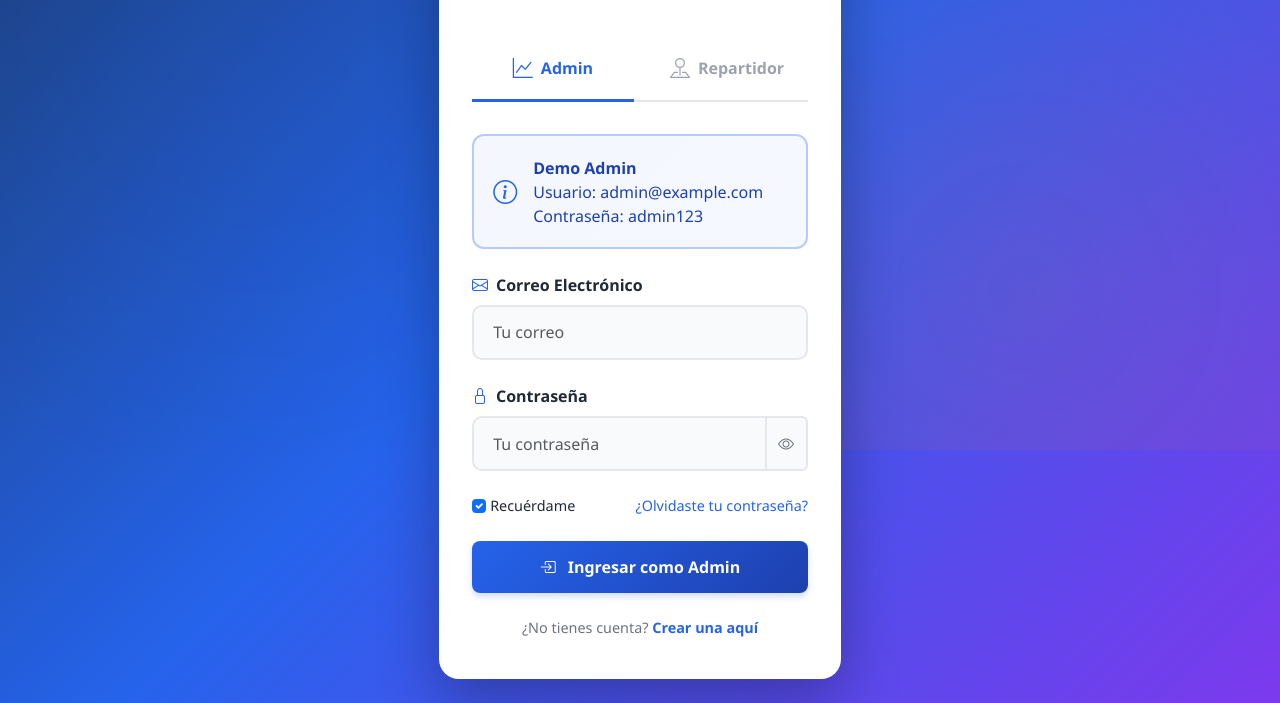
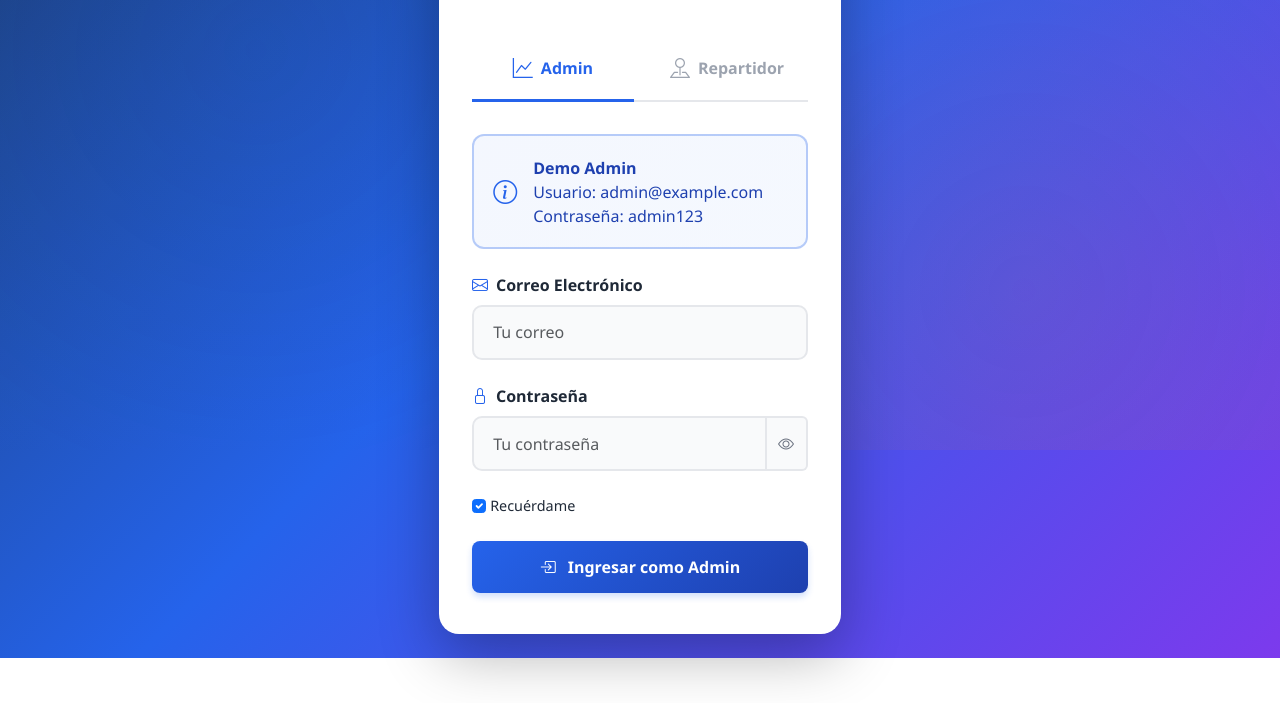
Before and after one commit to Aserejex22/Integradora-PWA, a plain HTML site: page cliente/login.html in a window 1280 px wide. Shown: the part 350-1053 px from the top of the page. After the commit the page ends 1008 px from the top, so only its background shows below. Drawn offline with nearby package versions, Linux system fonts and the light colour scheme.

Commit message:
[ADD] Sin registrar Usuario

```diff
--- a/cliente/login.html
+++ b/cliente/login.html
@@ -431,7 +431,6 @@
                 <input type="checkbox" class="form-check-input" checked />
                 Recuérdame
               </label>
-              <a href="#">¿Olvidaste tu contraseña?</a>
             </div>
 
             <button type="submit" class="btn-login admin">
@@ -477,7 +476,6 @@
                 <input type="checkbox" class="form-check-input" checked />
                 Recuérdame
               </label>
-              <a href="#">¿Olvidaste tu contraseña?</a>
             </div>
 
             <button type="submit" class="btn-login repartidor">
@@ -487,10 +485,7 @@
           </form>
         </div>
 
-        <div class="footer-text">
-          ¿No tienes cuenta?
-          <a href="./crear-usuario.html">Crear una aquí</a>
-        </div>
+
       </div>
     </div>
   </div>
```
